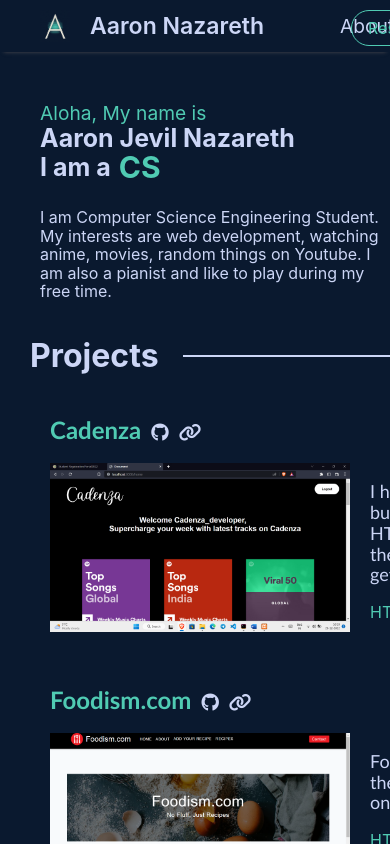
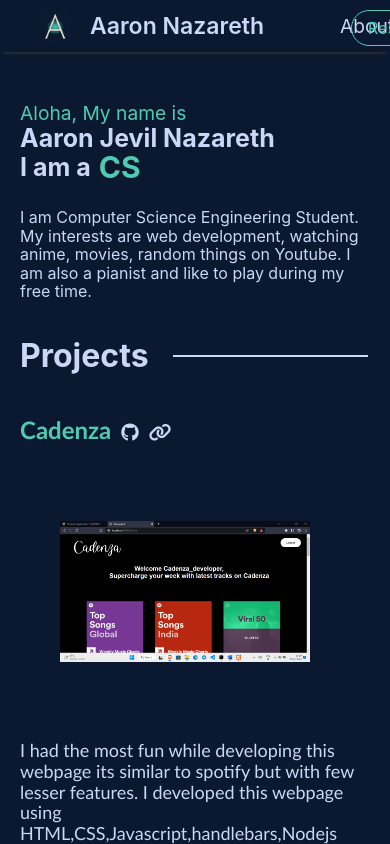
Before and after one commit to jevil25/portfolio, a React (Create React App) app: page / in a window 390 px wide. Shown: the top 844 px of the page. Built offline with nearby package versions, Linux system fonts and the light colour scheme.

Commit message:
added responsiveness to projects

```diff
--- a/src/Components/css/Description.css
+++ b/src/Components/css/Description.css
@@ -46,6 +46,10 @@
 }
 
 @media screen and (max-width:500px) {
+    #Description{
+        margin-left: 20px;
+    }
+
     #Description h1{
         font-size: 25px;
     }
--- a/src/Components/css/Projects.css
+++ b/src/Components/css/Projects.css
@@ -2,6 +2,7 @@
     display:flex;
     list-style: none;
     margin-left: 20px;
+    flex-wrap: wrap;
 }
 
 .projectList li{
@@ -48,3 +49,41 @@
     margin-left: 20px;
     font-size: large;
 }
+
+@media screen and (max-width:800px) {
+    .project_image img{
+        width: 250px;
+    }
+
+    .projectdes{
+        margin-left: 0px;
+        width:400px;
+    }
+}
+
+@media screen and (max-width:500px) {
+    .projects{
+        margin-left: 20px;
+        margin-right: 20px;
+    }
+
+    .projectdes{
+        width:350px;
+    }
+
+    .project_body{
+        grid-template-columns: none;
+        grid-template-rows: 1fr 1fr;
+        align-items: center;
+        justify-items: center;
+    }
+
+    .project_image{
+        width: 250px;
+    }
+
+    .project_image img{
+        position: relative;
+        right: 10px;
+    }
+}
--- a/src/Components/css/TitleHeading.css
+++ b/src/Components/css/TitleHeading.css
@@ -9,5 +9,25 @@
 .projectHeading div{
     height: 2px;
     background-color: #CCD6F6;
-    width: 75vw;
+    width: 85vw;
 }
+
+@media screen and (max-width:800px) {
+    .projectHeading div{
+        width: 95vw;
+    }
+}
+
+@media screen and (max-width:500px) {
+    .projectHeading div{
+        width: 50vw;
+    }
+
+    .projectHeading{
+        margin-left: 20px;
+    }
+
+    .projectHeading h1{
+        font-size: xx-large;
+    }
+}
```
